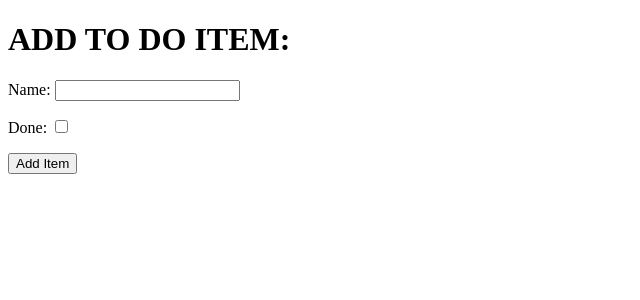
After one commit to rockroman/my-Hello-django, a Django app: page /add in a window 1280 px wide. The commit adds this page. Shown: the top 300 px of the page, without its empty margins (0-640 px from the left). Run offline with Django 3.2, Linux system fonts and the light colour scheme.

Commit message:
add html template to add items

```diff
--- a/django_todo/urls.py
+++ b/django_todo/urls.py
@@ -15,9 +15,10 @@ Including another URLconf
 """
 from django.contrib import admin
 from django.urls import path
-from todo.views import get_todo_list
+from todo.views import get_todo_list, add_item
 
 urlpatterns = [
     path('admin/', admin.site.urls),
-    path('', get_todo_list, name='get_todo_list')
+    path('', get_todo_list, name='get_todo_list'),
+    path('add', add_item, name='add')
 ]
--- /dev/null
+++ b/todo/templates/todo/add_item.html
@@ -0,0 +1,37 @@
+<!DOCTYPE html>
+<html lang="en">
+<head>
+    <meta charset="UTF-8">
+    <meta http-equiv="X-UA-Compatible" content="IE=edge">
+    <meta name="viewport" content="width=device-width, initial-scale=1.0">
+    <title>Document</title>
+</head>
+<body>
+    <h1>ADD TO DO ITEM:</h1>
+    <form action="add" method="POST">
+        <div>
+            <p>
+                <label for="id_name">Name:</label>
+                <input type="text" name="id_name" id="id_name">
+            </p>
+        </div>
+        <div>
+            <p>
+                <label for="id_done">Done:</label>
+                <input type="checkbox" name="id_done" id="id_done">
+
+            </p>
+        </div>
+        <div>
+            <p>
+                <button type="submit">Add Item</button>
+
+            </p>
+
+        </div>
+    </form>
+
+
+
+</body>
+</html>
--- a/todo/templates/todo/todo_list.html
+++ b/todo/templates/todo/todo_list.html
@@ -21,7 +21,7 @@
         <tr><td> You have nothing to do</td></tr>
         {% endfor%}
     </table>
-
+   <a href="/add">Add an Item</a>
 
 </body>
 </html>
--- a/todo/views.py
+++ b/todo/views.py
@@ -9,3 +9,7 @@ def get_todo_list(request):
         'items': items
     }
     return render(request, "todo/todo_list.html", context)
+
+
+def add_item(request):
+    return render(request, "todo/add_item.html")
```
Also changed, not shown: django_todo/settings.py (+6 -1 lines).
